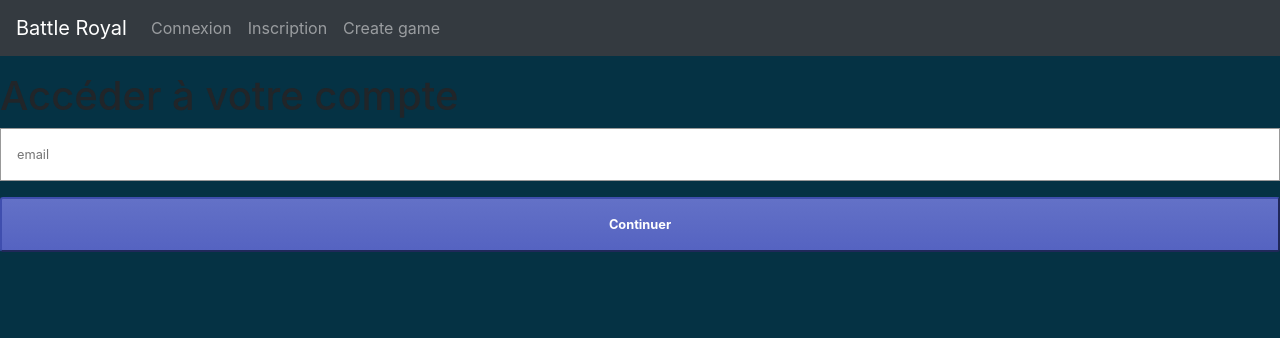
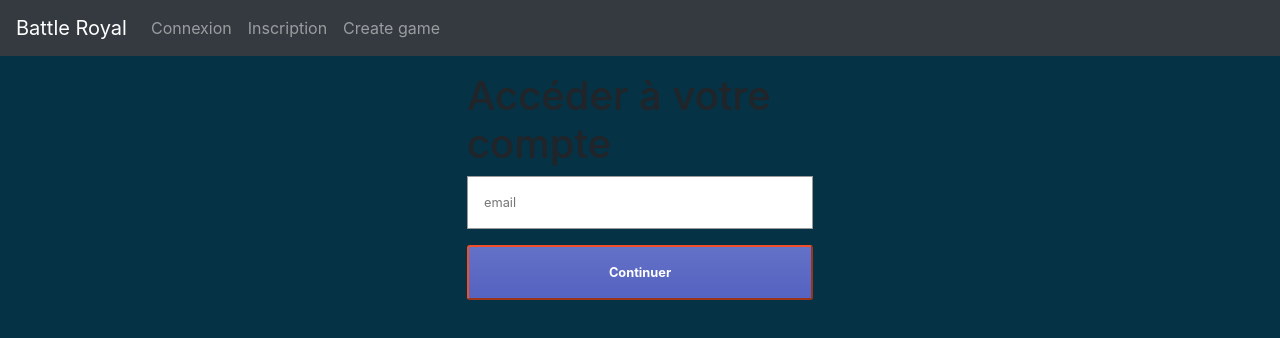
Before and after one commit to FoxBandyKoot/BattleRoyale_Front_TP, a React (Create React App) app in the folder code/: page /forgot-password in a window 1280 px wide. Shown: the top 338 px of the page. Built offline with nearby package versions, Linux system fonts and the light colour scheme.

Commit message:
forgotpasswordform

```diff
--- /dev/null
+++ b/code/src/components/ForgotPasswordForm.js
@@ -0,0 +1,47 @@
+import styled from 'styled-components';
+
+const Card = styled.div`
+  box-sizing: border-box;
+  max-width: 410px;
+  margin: 0 auto;
+  padding: 0 2rem;
+  display: flex;
+  flex-direction: column;
+  align-items: center;
+`;
+
+const Form = styled.div`
+  display: flex;
+  flex-direction: column;
+  width: 100%;
+`;
+
+const Input = styled.input`
+  padding: 1rem;
+  border: 1px solid #999;
+  margin-bottom: 1rem;
+  font-size: 0.8rem;
+`;
+
+const Button = styled.button`
+  background: linear-gradient(to bottom, #6371c7, #5563c1);
+  border-color: #F05029;
+  border-radius: 3px;
+  padding: 1rem;
+  color: white;
+  font-weight: 700;
+  width: 100%;
+  margin-bottom: 1rem;
+  font-size: 0.8rem;
+`;
+
+const Logo = styled.img`
+  width: 50%;
+  margin-bottom: 1rem;
+`;
+
+const Error = styled.div`
+  background-color: red;
+`;
+
+export { Form, Input, Button, Logo, Card, Error };
--- a/code/src/pages/createGame/CreateGame.js
+++ b/code/src/pages/createGame/CreateGame.js
@@ -1,6 +1,6 @@
 import React, { Component } from "react";
 import { Card, Form, Input, Button } from "../../components/AuthForm";
-import { DropdownList } from 'react-widgets'
+//import { DropdownList } from 'react-widgets'
 import './CreateGame.css';
 import PropTypes from 'prop-types'
 
@@ -11,11 +11,11 @@ class CreateGame extends Component{
         super(props);
 
         // let { DropdownList }
-        let colors = ['orange', 'red', 'blue', 'purple']
+        //let colors = ['orange', 'red', 'blue', 'purple']
 
         this.state = {
             gameName: "",
-            colors: colors,
+            //colors: colors,
             listOpen: false,
             headerTitle: this.props.title}
 
--- a/code/src/pages/forgot-password/Forgot-password.js
+++ b/code/src/pages/forgot-password/Forgot-password.js
@@ -1,5 +1,5 @@
 import React, { useState } from "react";
-import { Form, Input, Button } from "../../components/AuthForm";
+import { Card, Form, Input, Button } from "../../components/ForgotPasswordForm";
 
 
 function ForgotPassword() {
@@ -8,6 +8,7 @@ function ForgotPassword() {
 
     return (
         <>
+            <Card>
                 <h1>Accéder à votre compte</h1>
                 <Form>
                     <Input
@@ -20,6 +21,7 @@ function ForgotPassword() {
                     />
                     <Button>Continuer</Button>
                 </Form>
+            </Card>
         </>
     )
 }
```
Lines whose indentation alone changed are shown as unchanged.
